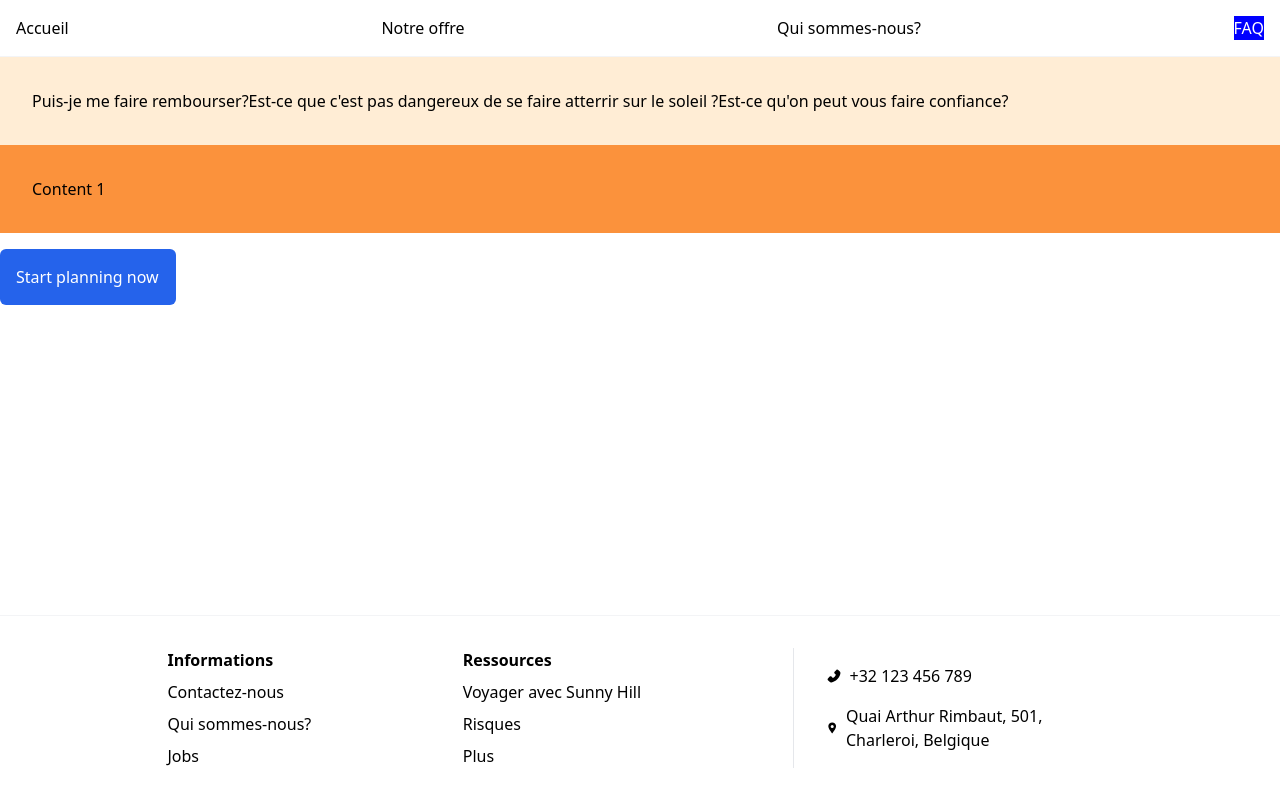
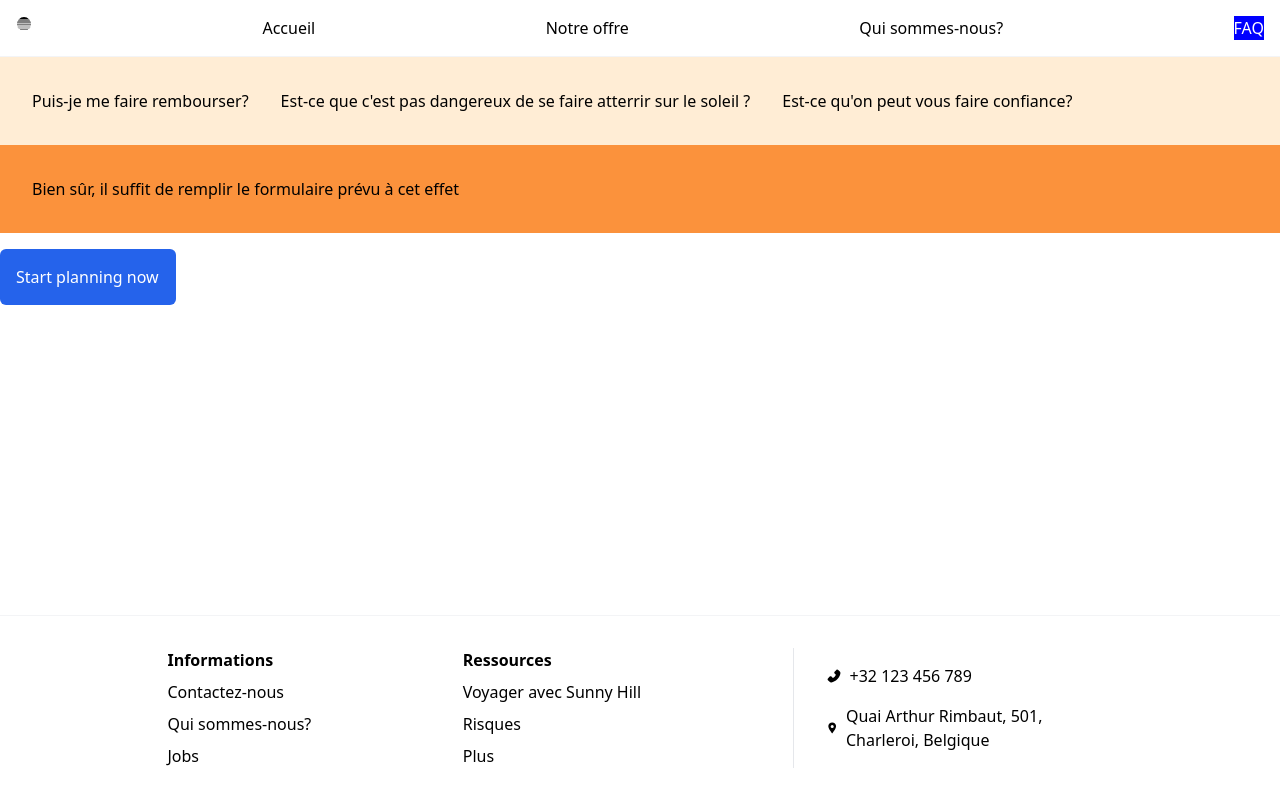
Before and after one commit to nathvda/SunnyHillAgency, a React (Vite) app: page /faq in a window 1280 px wide. Built offline with nearby package versions, Linux system fonts and the light colour scheme.

Commit message:
FAQ questions.

```diff
--- a/src/FAQ.tsx
+++ b/src/FAQ.tsx
@@ -1,26 +1,35 @@
 import { Fragment } from "react";
 import { Tab } from "@headlessui/react";
 import CallToAction from "./CallToAction";
+
+const QUESTIONS = [
+    {
+        question:"Puis-je me faire rembourser?",
+        answer:"Bien sûr, il suffit de remplir le formulaire prévu à cet effet"
+    },
+    {
+        question:"Est-ce que c'est pas dangereux de se faire atterrir sur le soleil ?",
+        answer:"Mais non tqt ma poule"
+    },
+    {
+        question:"Est-ce qu'on peut vous faire confiance?",
+        answer:"Évidemment !"
+    }
+]
 
 const FAQ = () => {
     return (
         <div>
             <Tab.Group>
-                <Tab.List className="bg-orange-100 p-8">
-                <Tab>
-                    Puis-je me faire rembourser?
-                </Tab>
-                <Tab>
-                    Est-ce que c'est pas dangereux de se faire atterrir sur le soleil ?
-                </Tab>
-                <Tab>
-                    Est-ce qu'on peut vous faire confiance?
-                </Tab>
+                <Tab.List className="bg-orange-100 p-8 flex gap-8">
+                {QUESTIONS.map(a => (<Tab className="bg-blue active:bg-orange-600">
+                    {a.question}
+                </Tab>))}
+
                 </Tab.List>
-                <Tab.Panels className="bg-orange-400 p-8">
-        <Tab.Panel>Content 1</Tab.Panel>
-        <Tab.Panel>Content 2</Tab.Panel>
-        <Tab.Panel>Content 3</Tab.Panel>
+       <Tab.Panels className="bg-orange-400 p-8">
+        {QUESTIONS.map(a => (<Tab.Panel>{a.answer}</Tab.Panel>))}
+
         </Tab.Panels>
             </Tab.Group>
             <CallToAction/>
--- a/src/Form.tsx
+++ b/src/Form.tsx
@@ -6,7 +6,7 @@ const Form = () => {
     console.log(Form);
 
     return (
-        <div>
+        <div className="flex-grow">
             <div className="bg-red-100 p-8 flex justify-evenly">
             <Link to="/form/">1</Link>
             <Link to="/form/step-two">2</Link>
--- a/src/FormSteps/StepOne.tsx
+++ b/src/FormSteps/StepOne.tsx
@@ -47,7 +47,7 @@ const StepOne = () => {
   });
 
   return (
-    <div className="bg-hero-background h-full">
+    <div className="bg-hero-background bg-cover">
       <form className="p-8 border border-red-100 bg-white bg-opacity-10 w-1/2 mb-2 mt-2 m-auto backdrop-blur-md" onSubmit={onSubmit}>
         <h2>Dites-nous en plus</h2>
 
--- a/src/Navigation.tsx
+++ b/src/Navigation.tsx
@@ -1,8 +1,10 @@
-import { NavLink } from 'react-router-dom';
+import { NavLink, Link } from 'react-router-dom';
+import { GiStripedSun } from 'react-icons/gi';
 
 const Navigation = () => {
     return (
         <div className="border-b border-gray-100 p-4 flex justify-between">
+            <Link to="/"><GiStripedSun/></Link>
             <NavLink to="/">Accueil</NavLink>
             <NavLink to="/product">Notre offre</NavLink>
             <NavLink to="/about">Qui sommes-nous?</NavLink>
--- a/src/Product.tsx
+++ b/src/Product.tsx
@@ -19,7 +19,7 @@ const products = [
 const Product = () => {
     return (
         <div>
-           <h3 className="text-3xl font-bold">Nos produits</h3>
+           <h3 className="text-3xl font-bold border-b-4 border-b-blue-600 w-1/3 ml-7 mt-2 p-4">Nos produits</h3>
            <div className="flex gap-8 m-8">
            {products.map(a => (
                <div className="bg-white text-black flex-grow flex-col p-8 rounded-lg shadow-md border border-gray-100">
```
